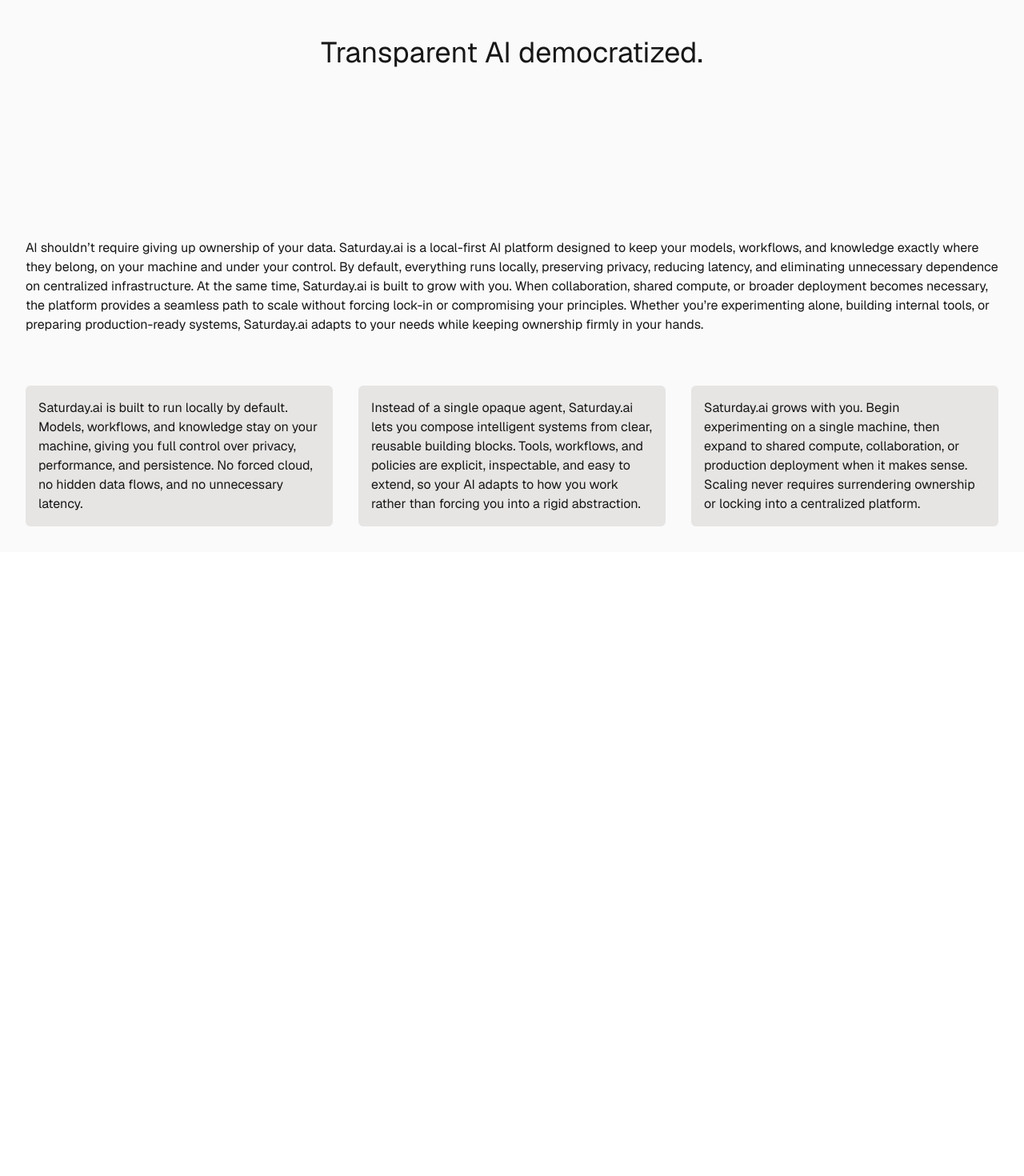
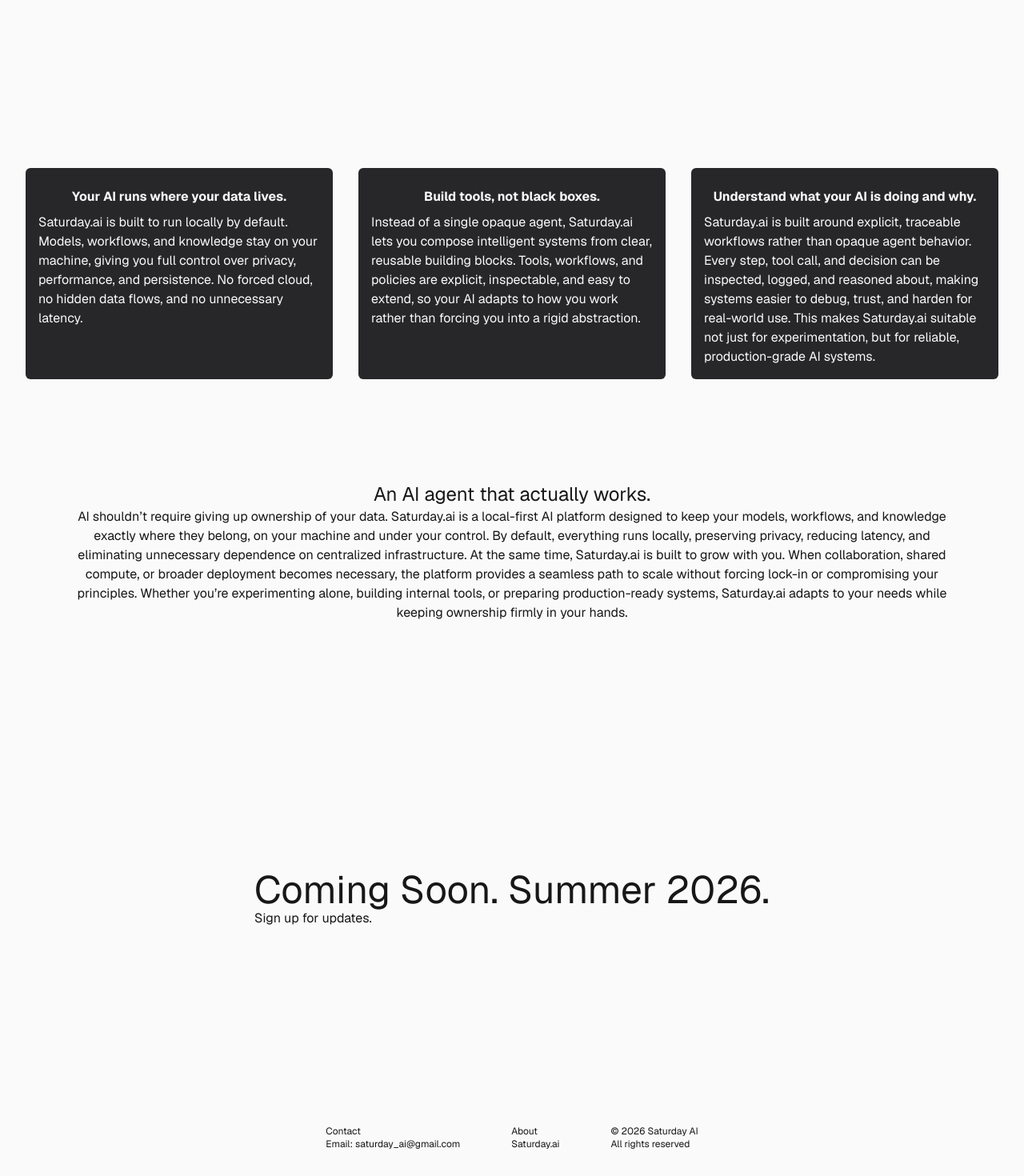
Before and after one commit to logansundaram/landing_page, a Next.js app: page / in a window 1280 px wide. Shown: the part 222-1692 px from the top of the page at 80% size. Before the commit the page ends 912 px from the top, so only its background shows below. Built offline with nearby package versions, Linux system fonts and the light colour scheme.

Commit message:
v1 home page complete

```diff
--- a/src/app/page.tsx
+++ b/src/app/page.tsx
@@ -5,7 +5,7 @@
     <div className="min-h-screen bg-zinc-50 font-sans dark:bg-black">
 
 
-      <header className="flex w-full place-content-between">
+      <header className="flex w-full place-content-between fixed bg-zinc-50">
         <div>
           <h1 className="p-8">
             Saturday.ai
@@ -24,36 +24,91 @@
       <main>
 
         <div className="flex h-100 w-full justify-center items-center">
-          <h1 className="text-4xl">
-            Transparent AI democratized.
+        <h1 className="text-4xl">
+            Transparent AI Democratized.
           </h1>
         </div>
 
-
-        <p className="p-8">
-          AI shouldn’t require giving up ownership of your data. Saturday.ai is a local-first AI platform designed to keep your models, workflows, and knowledge exactly where they belong, on your machine and under your control. By default, everything runs locally, preserving privacy, reducing latency, and eliminating unnecessary dependence on centralized infrastructure.
-
-          At the same time, Saturday.ai is built to grow with you. When collaboration, shared compute, or broader deployment becomes necessary, the platform provides a seamless path to scale without forcing lock-in or compromising your principles. Whether you’re experimenting alone, building internal tools, or preparing production-ready systems, Saturday.ai adapts to your needs while keeping ownership firmly in your hands.
-        </p>
-
         <div className="grid grid-cols-3 gap-8 p-8">
-          <div className="bg-stone-200 rounded-md flex justify-center p-4">
+          <div className="bg-zinc-800 text-zinc-50 rounded-md justify-center p-4">
+            <h1 className="font-bold p-2 text-center">
+              Your AI runs where your data lives.
+            </h1>
             <p>
               Saturday.ai is built to run locally by default. Models, workflows, and knowledge stay on your machine, giving you full control over privacy, performance, and persistence. No forced cloud, no hidden data flows, and no unnecessary latency.
             </p>
           </div>
-          <div className="bg-stone-200 rounded-md flex justify-center p-4">
+          <div className="bg-zinc-800 text-zinc-50 rounded-md justify-center p-4">
+            <h1 className="font-bold p-2 text-center">
+              Build tools, not black boxes.
+            </h1>
             <p>
               Instead of a single opaque agent, Saturday.ai lets you compose intelligent systems from clear, reusable building blocks. Tools, workflows, and policies are explicit, inspectable, and easy to extend, so your AI adapts to how you work rather than forcing you into a rigid abstraction.
             </p>
           </div>
-          <div className="bg-stone-200 rounded-md flex justify-center p-4">
+          <div className="bg-zinc-800 text-zinc-50 rounded-md justify-center p-4">
+            <h1 className="font-bold p-2 text-center">
+              Understand what your AI is doing and why.
+            </h1>
             <p>
-              Saturday.ai grows with you. Begin experimenting on a single machine, then expand to shared compute, collaboration, or production deployment when it makes sense. Scaling never requires surrendering ownership or locking into a centralized platform.
+              Saturday.ai is built around explicit, traceable workflows rather than opaque agent behavior. Every step, tool call, and decision can be inspected, logged, and reasoned about, making systems easier to debug, trust, and harden for real-world use. This makes Saturday.ai suitable not just for experimentation, but for reliable, production-grade AI systems.
+            </p>
+          </div>
+        </div>
+
+        <div className="p-24">
+          <h1 className="w-full text-center text-2xl">
+            An AI agent that actually works.
+          </h1>
+          <p className="text-center">
+            AI shouldn’t require giving up ownership of your data. Saturday.ai is a local-first AI platform designed to keep your models, workflows, and knowledge exactly where they belong, on your machine and under your control. By default, everything runs locally, preserving privacy, reducing latency, and eliminating unnecessary dependence on centralized infrastructure.
+
+            At the same time, Saturday.ai is built to grow with you. When collaboration, shared compute, or broader deployment becomes necessary, the platform provides a seamless path to scale without forcing lock-in or compromising your principles. Whether you’re experimenting alone, building internal tools, or preparing production-ready systems, Saturday.ai adapts to your needs while keeping ownership firmly in your hands.
+          </p>
+        </div>
+
+
+
+        <div className="w-full h-125 justify-center flex items-center">
+          <div>
+            <p className="text-5xl">
+              Coming Soon. Summer 2026.
+            </p>
+            <p>
+              Sign up for updates.
+            </p>
+          </div>
+        </div>
+
+        <footer className="flex text-xs justify-center w-full p-8 gap-16">
+          <div>
+            <h1>
+              Contact
+            </h1>
+            <p>
+              Email: saturday_ai@gmail.com
             </p>
           </div>
 
-        </div>
+          <div>
+            <h1>
+              About
+            </h1>
+            <p>
+              Saturday.ai
+            </p>
+          </div>
+
+           <div>
+            <h1>
+              © 2026 Saturday AI
+            </h1>
+            <p>
+              All rights reserved
+            </p>
+          </div>
+
+        </footer>
 
       </main>
     </div>
```
